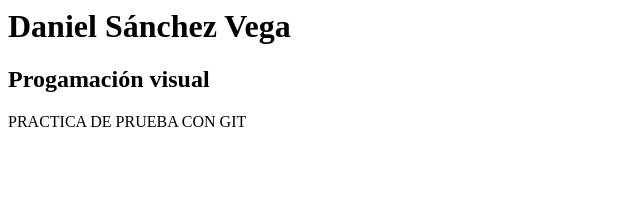
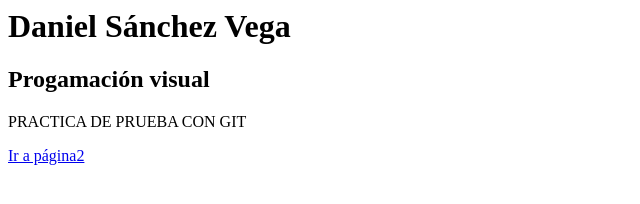
Before and after one commit to Vega378/prueba, a plain HTML site: page index.html in a window 1280 px wide. Shown: the whole page, without its empty margins (0-640 px from the left). Drawn offline with Linux system fonts and the light colour scheme.

Commit message:
se creo vinculo de la página uno a la página dos

```diff
--- a/index.html
+++ b/index.html
@@ -4,5 +4,6 @@
 <h1> Daniel Sánchez Vega </h1>
 <h2> Progamación visual </h2>
 <p> PRACTICA DE PRUEBA CON GIT </p>
+<a href="pagina2.html"> Ir a página2</a>
 </body>
 </html>
```
